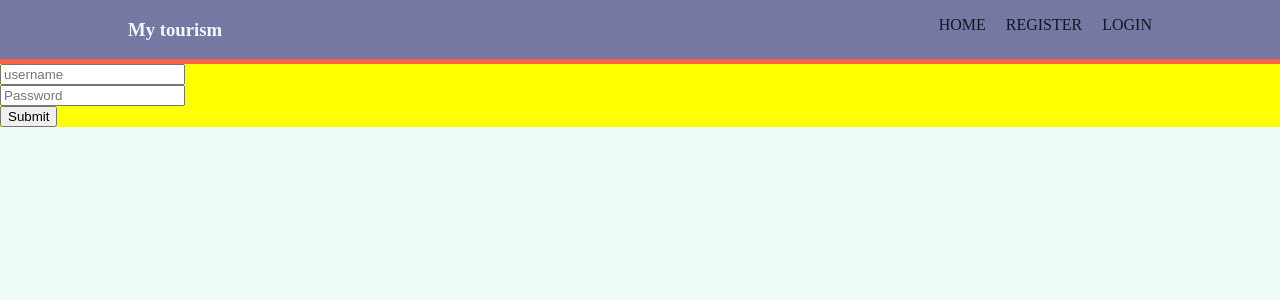
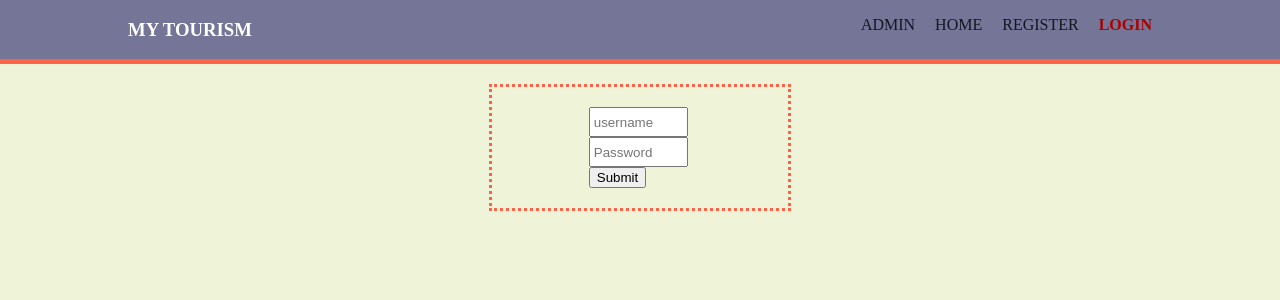
Before and after one commit to sshibinthomass/Django-learn, a Django app: page /accounts/login in a window 1280 px wide. Shown: the top 300 px of the page. Run offline with Django 3.2, Linux system fonts and the light colour scheme.

Commit message:
login and register css

```diff
--- a/static/styles/style.css
+++ b/static/styles/style.css
@@ -1,7 +1,7 @@
 body {
   margin: 0px;
   padding: 0;
-  background-color: rgba(220, 245, 237, 0.493);
+  background-color: rgba(223, 231, 178, 0.493);
 }
 
 .container {
@@ -11,15 +11,16 @@ body {
 }
 
 header {
-  margin: 0px;
+  margin-bottom: 20px;
   padding: 0px;
   background-color: rgba(37, 36, 110, 0.603);
   border-bottom: tomato 5px solid;
 }
 
 header h3 {
-  color: aliceblue;
+  color: rgb(255, 255, 255);
   float: left;
+  text-transform: uppercase;
 }
 header a {
   color: rgb(16, 25, 34);
@@ -34,5 +35,26 @@ header li {
 }
 
 .login {
-  background-color: yellow;
+  padding: 20px;
+  margin: auto;
+  width: 20%;
+  border: tomato 3px dotted;
 }
+
+.current {
+  color: rgb(172, 0, 0);
+  font-weight: bold;
+}
+
+.login input {
+  width: 50%;
+  height: 20px;
+  padding: 3px;
+  margin: auto;
+}
+
+.center {
+  margin: 0;
+  padding-left: 30%;
+  left: 50%;
+}
--- a/templates/login.html
+++ b/templates/login.html
@@ -1,13 +1,43 @@
-{% extends 'base.html' %}
-{% block title %} Login {% endblock %}
-
-{% block content %}
-    <form class="login" action="login" method="POST">
+{% load static %}
+<!DOCTYPE html>
+<html lang="en">
+  <head>
+    <meta charset="UTF-8" />
+    <meta http-equiv="X-UA-Compatible" content="IE=edge" />
+    <meta name="viewport" content="width=device-width, initial-scale=1.0" />
+    <title>Login4</title>
+    <link
+      rel="stylesheet"
+      type="text/css"
+      href="{% static 'styles/style.css' %}"
+    />
+  </head>
+  <body>
+    <header>
+      <div class="container">
+        <h3>My tourism</h3>
+        <nav>
+          <ul>
+            <li><a class="current" href="login">Login</a></li>
+            <li><a href="register">register</a></li>
+            <li><a href="/">Home</a></li>
+            <li><a href="/admin">admin</a></li>
+          </ul>
+        </nav>
+      </div>
+    </header>
+    <div class="login">
+    <form action="login" method="POST">
       {% csrf_token %}
+      <div class="center">
       <input type="text" name="username" placeholder="username" /><br />
-      <input type="password" name="password" placeholder="Password" /><br />
-      <input type="submit" />
+    </div>
+    <div class="center">
+      <input type="password" name="password" placeholder="Password" /><br /></div>
+      <div class="center">
+      <button type="submit" />Submit</form></div>
     </form>
+  </div>
     {% for message in messages %} {{message}} {% endfor %}
-  {% endblock %}
+  </body>
 </html>
```
Also changed, not shown: templates/index.html (+10 -7 lines), templates/register.html (+29 -1 lines).
